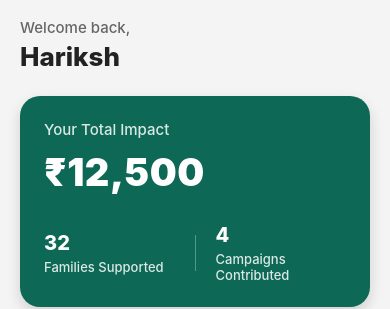
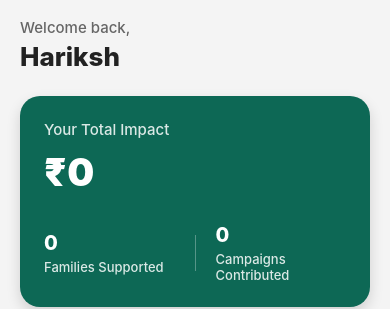
Before and after one commit to Hariksh/Donation_Impact_App, a React Native app: screen /HomeScreen in a window 390 px wide. Shown: the top 309 px of the page. Built offline with nearby package versions, Linux system fonts and the light colour scheme.

Commit message:
change in donationcontext and screen

```diff
--- a/App.js
+++ b/App.js
@@ -1,13 +1,16 @@
+import { StyleSheet, View } from 'react-native';
 import { StatusBar } from 'expo-status-bar';
-import { StyleSheet, View } from 'react-native';
 import AppNavigator from './src/navigation/AppNavigator';
+import { DonationProvider } from './src/context/DonationContext';
 
 export default function App() {
   return (
-    <View style={styles.container}>
-      <AppNavigator />
-      <StatusBar style="auto" />
-    </View>
+    <DonationProvider>
+      <View style={styles.container}>
+        <AppNavigator />
+        <StatusBar style="auto" />
+      </View>
+    </DonationProvider>
   );
 }
 
--- /dev/null
+++ b/src/context/DonationContext.js
@@ -0,0 +1,53 @@
+import { createContext, useState, useContext } from 'react';
+
+const DonationContext = createContext();
+
+export const useDonation = () => useContext(DonationContext);
+
+export const DonationProvider = ({ children }) => {
+    const [totalDonated, setTotalDonated] = useState(0);
+    const [familiesSupported, setFamiliesSupported] = useState(0);
+    const [campaignsContributed, setCampaignsContributed] = useState(0);
+    const [donationHistory, setDonationHistory] = useState([]);
+    const [contributedCampaignIds, setContributedCampaignIds] = useState([]);
+
+    const addDonation = (donationData) => {
+        const { campaignId, donationType, amount, isRecurring, paymentMethod } = donationData;
+
+        setTotalDonated((prev) => prev + amount);
+        setFamiliesSupported((prev) => prev + Math.floor(amount / 500));
+
+        if (campaignId && !contributedCampaignIds.includes(campaignId)) {
+            setContributedCampaignIds((prev) => [...prev, campaignId]);
+            setCampaignsContributed((prev) => prev + 1);
+        } else if (!campaignId) {
+            setCampaignsContributed((prev) => prev + 1);
+        }
+
+        const entry = {
+            id: Date.now().toString(),
+            campaignId,
+            donationType,
+            amount,
+            isRecurring,
+            paymentMethod,
+            date: new Date().toISOString(),
+        };
+        setDonationHistory((prev) => [entry, ...prev]);
+    };
+
+    return (
+        <DonationContext.Provider
+            value={{
+                totalDonated,
+                familiesSupported,
+                campaignsContributed,
+                donationHistory,
+                addDonation,
+            }}>
+            {children}
+        </DonationContext.Provider>
+    );
+};
+
+export default DonationContext;
--- a/src/screens/DonationScreen.js
+++ b/src/screens/DonationScreen.js
@@ -5,6 +5,7 @@ import {
 } from 'react-native';
 import { useRoute, useNavigation } from '@react-navigation/native';
 import { Ionicons } from '@expo/vector-icons';
+import { useDonation } from '../context/DonationContext';
 import DonationTypeSelector from '../components/donation/DonationTypeSelector';
 import AmountSelector from '../components/donation/AmountSelector';
 import PaymentSelector from '../components/donation/PaymentSelector';
@@ -15,6 +16,7 @@ const DonationScreen = () => {
     const navigation = useNavigation();
     const campaign = route.params?.campaign;
     const donationType = route.params?.donationType;
+    const { addDonation } = useDonation();
 
     const [selectedType, setSelectedType] = useState(donationType || '');
     const [selectedAmount, setSelectedAmount] = useState(null);
@@ -51,10 +53,12 @@ const DonationScreen = () => {
         console.log('--- Donation Data ---');
         console.log(JSON.stringify(donationData, null, 2));
 
+        addDonation(donationData);
+
         Alert.alert(
             'Thank You! 🎉',
             `Your donation of ₹${amount.toLocaleString('en-IN')} has been recorded successfully.`,
-            [{ text: 'OK', onPress: () => navigation.goBack() }]
+            [{ text: 'View Impact', onPress: () => navigation.navigate('Impact') }]
         );
     };
 
--- a/src/screens/HomeScreen.js
+++ b/src/screens/HomeScreen.js
@@ -14,11 +14,13 @@ import { useNavigation } from '@react-navigation/native';
 import CampaignCard from '../components/CampaignCard';
 import QuickDonation from '../components/QuickDonation';
 import RecentImpact from '../components/RecentImpact';
+import { useDonation } from '../context/DonationContext';
 import { dummyCampaigns } from '../data/dummyData';
 
 const HomeScreen = () => {
     const [searchQuery, setSearchQuery] = useState('');
     const navigation = useNavigation();
+    const { totalDonated, familiesSupported, campaignsContributed } = useDonation();
 
     const filteredCampaigns = dummyCampaigns.filter(campaign =>
         campaign.title.toLowerCase().includes(searchQuery.toLowerCase())
@@ -36,16 +38,16 @@ const HomeScreen = () => {
 
                     <View style={styles.impactCard}>
                         <Text style={styles.impactTitle}>Your Total Impact</Text>
-                        <Text style={styles.impactAmount}>₹12,500</Text>
+                        <Text style={styles.impactAmount}>₹{totalDonated.toLocaleString('en-IN')}</Text>
 
                         <View style={styles.impactStatsRow}>
                             <View style={styles.impactStat}>
-                                <Text style={styles.impactStatValue}>32</Text>
+                                <Text style={styles.impactStatValue}>{familiesSupported}</Text>
                                 <Text style={styles.impactStatLabel}>Families Supported</Text>
                             </View>
                             <View style={styles.impactStatDivider} />
                             <View style={styles.impactStat}>
-                                <Text style={styles.impactStatValue}>4</Text>
+                                <Text style={styles.impactStatValue}>{campaignsContributed}</Text>
                                 <Text style={styles.impactStatLabel}>Campaigns Contributed</Text>
                             </View>
                         </View>
```
